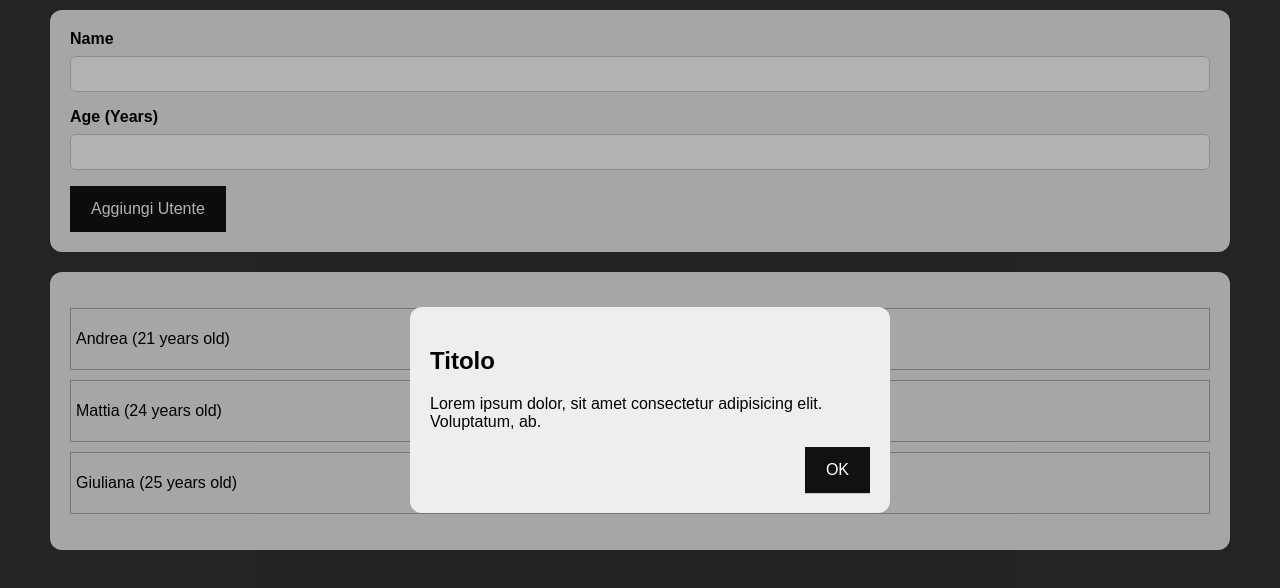
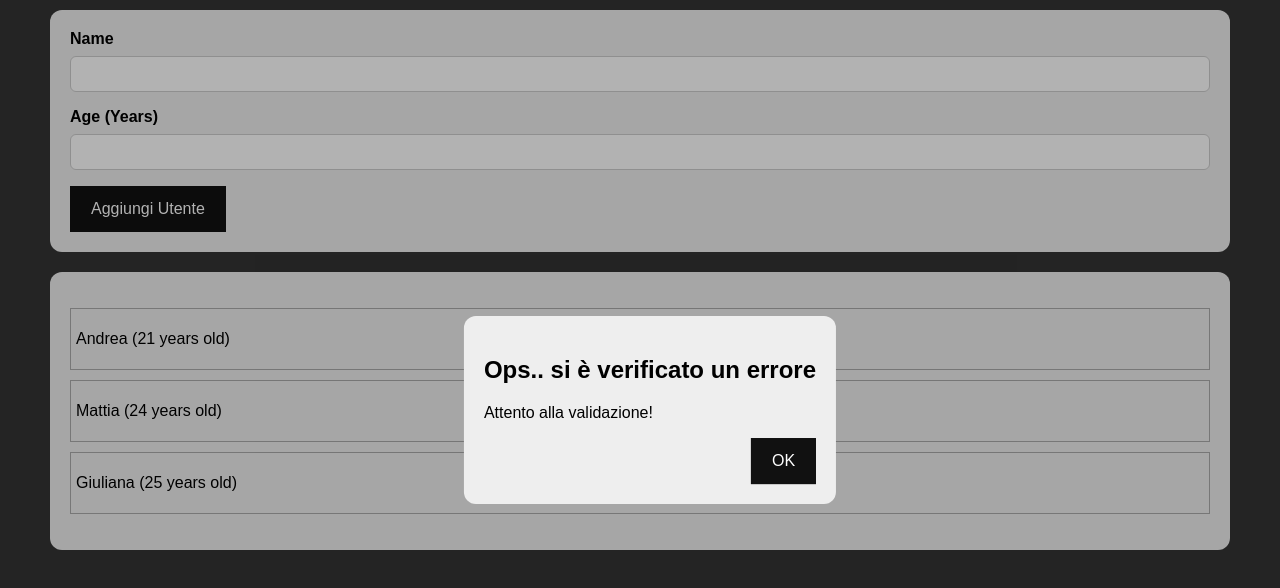
Before and after one commit to andreamosca/users, a React (Create React App) app: page / in a window 1280 px wide. Shown: the top 588 px of the page. Built offline with nearby package versions, Linux system fonts and the light colour scheme.

Commit message:
aggiunti props ErrorModal

```diff
--- a/src/components/NewUser/NewUser.jsx
+++ b/src/components/NewUser/NewUser.jsx
@@ -30,7 +30,7 @@ const NewUser = (props) => {
   const handleAgeChange = (event) => setAge(event.target.value);
   return (
     <div>
-      <ErrModal/>
+      <ErrModal title="Ops.. si è verificato un errore" content="Attento alla validazione!" action="OK"/>
       <Card className={styles.newUser}>
         <form onSubmit={handleSubmit}>
           <div className={styles.controls}>
--- a/src/components/UI/ErrModal.jsx
+++ b/src/components/UI/ErrModal.jsx
@@ -11,16 +11,15 @@ const ErrModal = (props) => {
       <div className={styles.background}></div>
       <Card className={styles.dialog}>
         <header>
-          <h2>Titolo</h2>
+          <h2>{props.title}</h2>
         </header>
         <main>
           <p>
-            Lorem ipsum dolor, sit amet consectetur adipisicing elit.
-            Voluptatum, ab.
+            {props.content}
           </p>
         </main>
         <footer className={styles.footer}>
-          <Button>OK</Button>
+          <Button>{props.action}</Button>
         </footer>
       </Card>
     </div>
```
